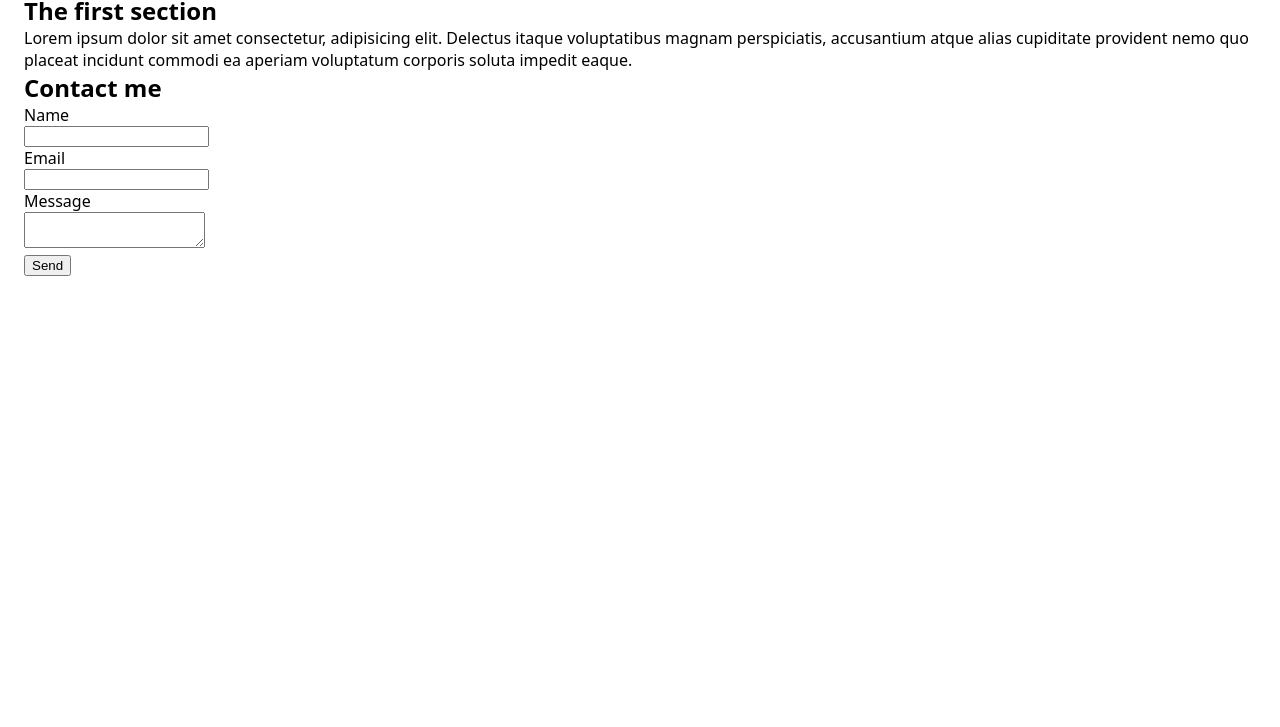
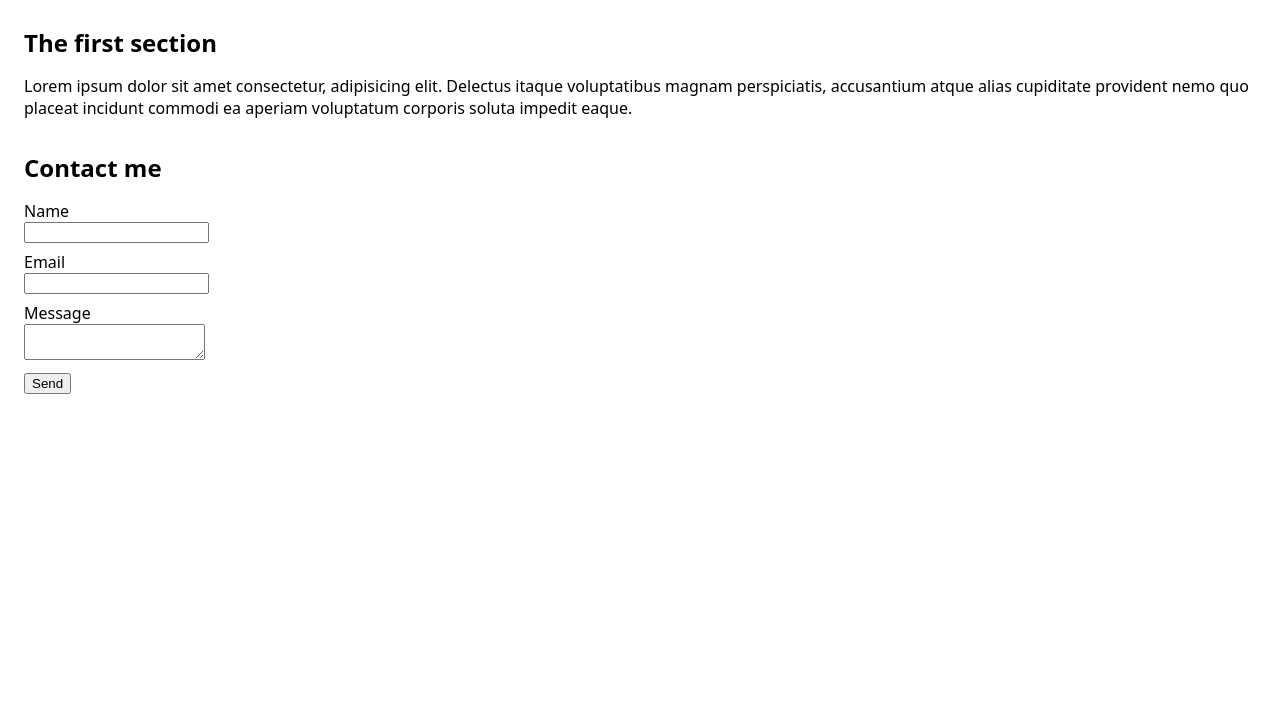
Before and after one commit to department19/css-layout, a plain HTML site: page challenge-2/index.html in a window 1280 px wide. Shown: the part 73-800 px from the top of the page. Drawn offline with Linux system fonts and the light colour scheme.

Commit message:
challenge 2 done

```diff
--- a/challenge-2/index.html
+++ b/challenge-2/index.html
@@ -41,10 +41,10 @@
 </head>
 
 <body>
-  <main>
+  <main class="stack-lg">
     <h1>Welcome to my site</h1>
 
-    <section>
+    <section class="stack-md">
       <h2>The first section</h2>
       <p>
         Lorem ipsum dolor sit amet consectetur, adipisicing elit. Delectus
@@ -54,9 +54,9 @@
       </p>
     </section>
 
-    <section>
+    <section class="stack-md">
       <h2>Contact me</h2>
-      <form>
+      <form class="stack-sm">
         <div>
           <label for="name">Name</label>
           <input type="text" id="name" />
```
